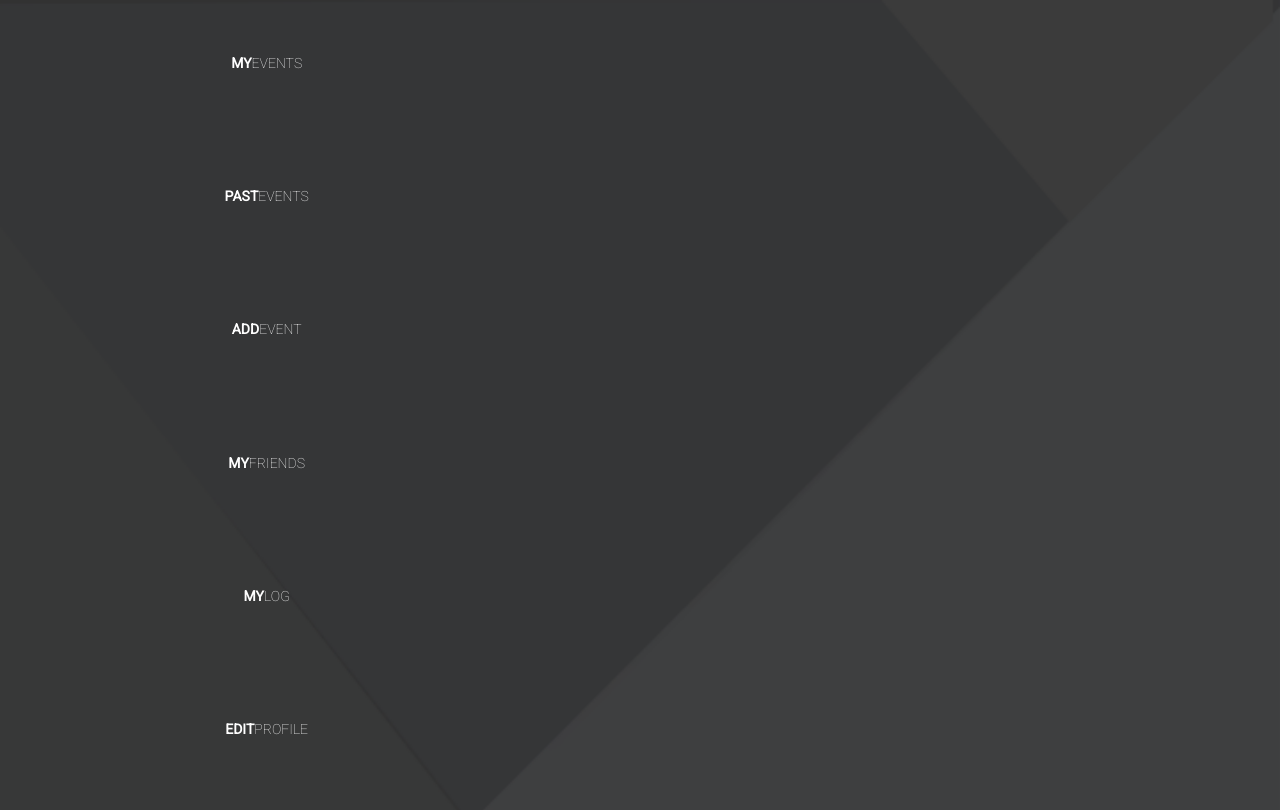
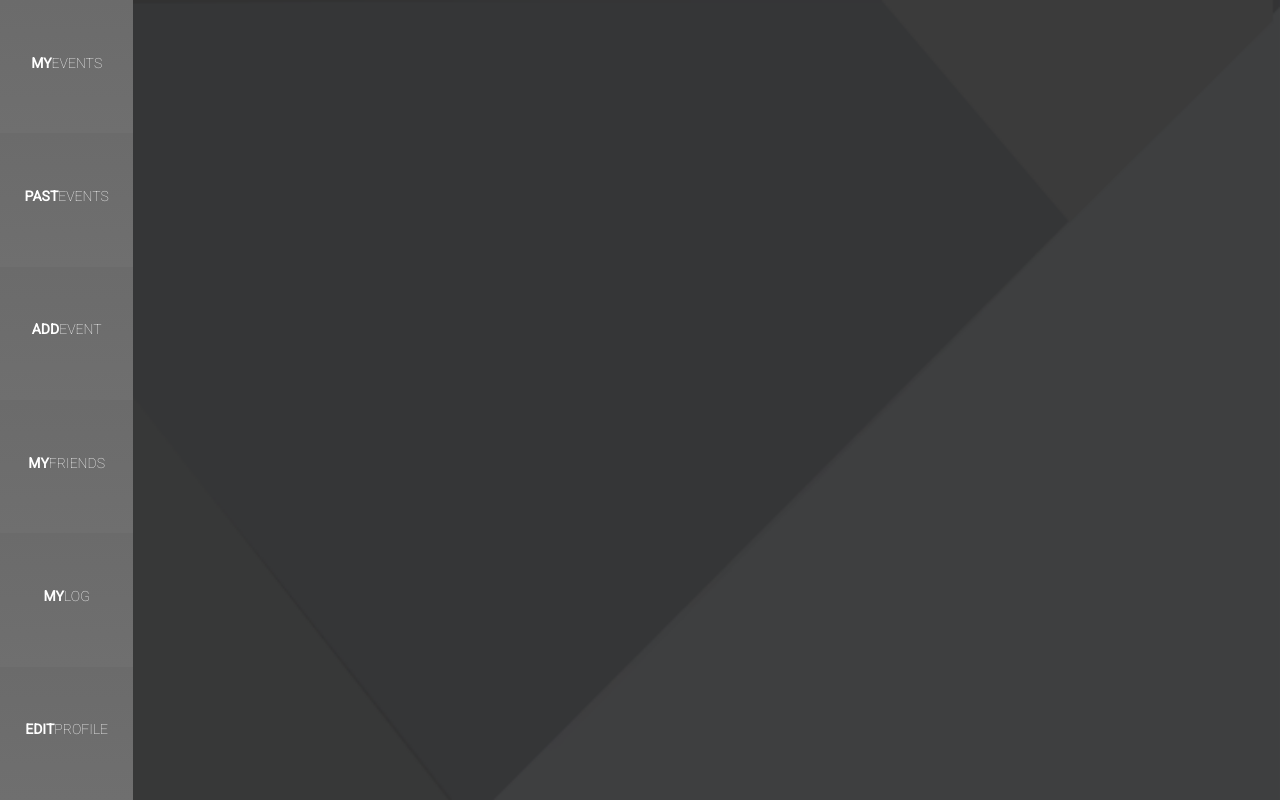
Before and after one commit to dglez/GO, a plain HTML site: page index.html in a window 1280 px wide. Drawn offline with nearby package versions, Linux system fonts and the light colour scheme.

Commit message:
Main.coffe change to load menu

```diff
--- a/js/main.js
+++ b/js/main.js
@@ -8,7 +8,7 @@
 
   for (i = 0, len = menuItems.length; i < len; i++) {
     item = menuItems[i];
-    $(item).height(liHeight).css('padding-top', $(window).height() / 12 - 14 + 'px');
+    $(item).height(liHeight).width(liHeight).css('padding-top', $(window).height() / 12 - 14 + 'px');
   }
 
 }).call(this);
--- a/sass/styles.scss
+++ b/sass/styles.scss
@@ -19,10 +19,15 @@ body{
 	font-weight: 100;
 	ul{
 		padding-left: 0;
-		list-style: none;}
-	span{font-weight: bold;}
-	li>a{
-		color: $primary-color;
-		&:hover{text-decoration: none;}
+		list-style: none;
+		margin-bottom: 0;
 	}
-}
+		span{font-weight: bold;}
+		li{
+			@include linear-gradient(#6b6b6b, #6f6f6f);
+			>a{
+				color: $primary-color;
+				&:hover{text-decoration: none;}
+			}
+		}
+	}
```
Also changed, not shown: css/styles.css, 2 other files.
